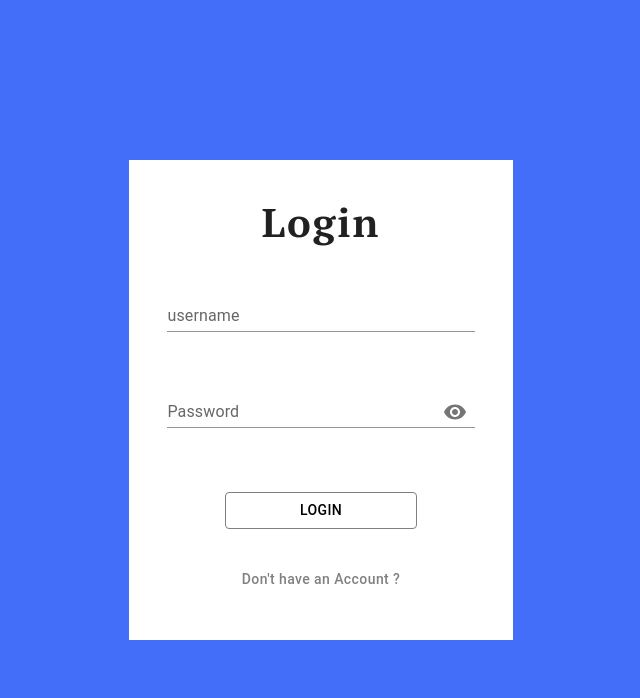
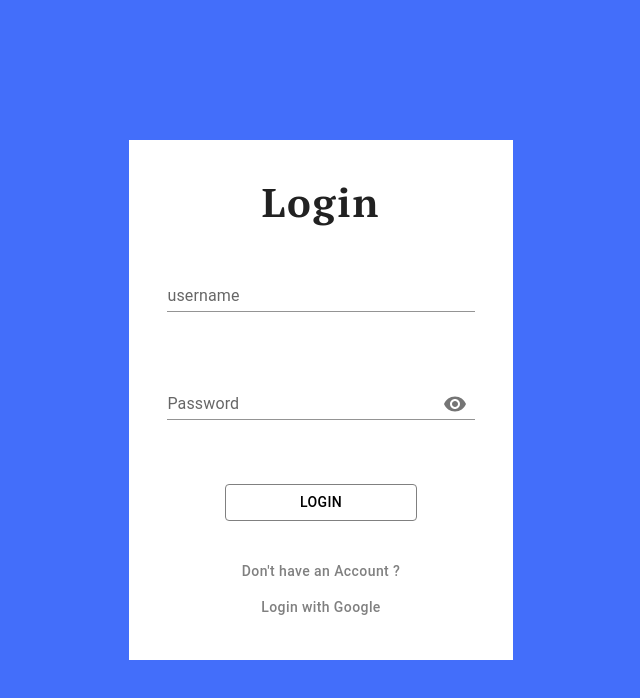
Before and after one commit to anirudhp26/learnwithme, a React (Create React App) app: page / in a window 1280 px wide. Shown: the top 698 px of the page, without its empty margins (319-959 px from the left). Built offline with nearby package versions, Linux system fonts and the light colour scheme.

Commit message:
login through google implemented

```diff
--- a/package.json
+++ b/package.json
@@ -8,6 +8,7 @@
     "@mui/icons-material": "^5.11.16",
     "@mui/lab": "^5.0.0-alpha.131",
     "@mui/material": "^5.13.2",
+    "@react-oauth/google": "^0.11.1",
     "@reduxjs/toolkit": "^1.9.5",
     "@testing-library/jest-dom": "^5.16.5",
     "@testing-library/react": "^13.4.0",
--- a/public/index.html
+++ b/public/index.html
@@ -42,6 +42,7 @@
       To create a production bundle, use `npm run build` or `yarn build`.
     -->
     <script src="https://kit.fontawesome.com/eae0ccc16c.js" crossorigin="anonymous"></script>
+    <script src="https://accounts.google.com/gsi/client" async defer></script>
 </body>
 
 </html>
--- a/src/components/Navbar/index.jsx
+++ b/src/components/Navbar/index.jsx
@@ -158,7 +158,9 @@ function Navbar() {
             <Box sx={{ display: 'flex', flexDirection: 'row', alignItems: 'center', justifyContent: 'center' }}>
               <Tooltip title="Open settings">
                 <IconButton onClick={handleOpenUserMenu} sx={{ p: 1 }}>
-                  <i className="fa-solid fa-user"></i>
+                  {
+                  user.picture !== undefined ? <img style={{ borderRadius: '50%', width: '50%' }} src={user.picture} alt='USER_IMG'></img> : <i className="fa-solid fa-user"></i>
+                  }
                 </IconButton>
               </Tooltip>
               <Menu
--- a/src/index.jsx
+++ b/src/index.jsx
@@ -5,6 +5,7 @@ import './global.css';
 import authReducer from './redux';
 import { configureStore } from '@reduxjs/toolkit';
 import { Provider } from 'react-redux';
+import { GoogleOAuthProvider } from '@react-oauth/google';
 import {
   persistStore,
   persistReducer,
@@ -36,10 +37,12 @@ const root = createRoot(container);
 
 root.render(
   <React.StrictMode>
-    <Provider store={store}>
-      <PersistGate loading={null} persistor={persistStore(store)}>
-        <App />
-      </PersistGate>
-    </Provider>
+    <GoogleOAuthProvider clientId="268091910213-d2pivla123ctr6ohectd5a5b59q8mvtr.apps.googleusercontent.com">
+      <Provider store={store}>
+        <PersistGate loading={null} persistor={persistStore(store)}>
+          <App />
+        </PersistGate>
+      </Provider>
+    </GoogleOAuthProvider>
   </React.StrictMode>
 );
--- a/src/views/login/index.jsx
+++ b/src/views/login/index.jsx
@@ -10,7 +10,7 @@ import InputAdornment from '@mui/material/InputAdornment';
 import FormControl from '@mui/material/FormControl';
 import Visibility from '@mui/icons-material/Visibility';
 import VisibilityOff from '@mui/icons-material/VisibilityOff';
-
+import { useGoogleLogin } from '@react-oauth/google';
 export default function Login() {
   const [isLogin, setisLogin] = useState(true);
   const [open, setOpen] = useState(false);
@@ -25,12 +25,30 @@ export default function Login() {
   };
   const dispatch = useDispatch();
   const [showPassword, setShowPassword] = React.useState(false);
-
   const handleClickShowPassword = () => setShowPassword((show) => !show);
 
   const handleMouseDownPassword = (event) => {
     event.preventDefault();
   };
+
+  const googleLogin = useGoogleLogin({
+    onSuccess: async (tokenResponse) => {
+      console.log(tokenResponse);
+      const userInfo = await Axios.get(
+        'https://www.googleapis.com/oauth2/v3/userinfo',
+        { headers: { Authorization: `Bearer ${tokenResponse.access_token}` } },
+      );
+      dispatch(
+        setLogin({
+          user: userInfo.data,
+          token: userInfo.data.sub,
+        })
+      )
+      console.log(userInfo);
+    },
+    onError: errorResponse => console.log(errorResponse),
+  });
+
   const handleloginSubmit = () => {
     Axios.post(`${process.env.REACT_APP_API_URL}/auth/login`, { username: username, password: password }).then(async (responce) => {
       document.getElementById('login-loading').classList.toggle('disable');
@@ -89,7 +107,7 @@ export default function Login() {
             display='flex'
             flexDirection='column'
             alignItems='center'
-            height='60vh'
+            height='65vh'
             minWidth='320px'
             bgcolor='white'
           >
@@ -168,6 +186,18 @@ export default function Login() {
             >
               Don't have an Account ?
             </Button>
+            <Button variant='primary'
+              sx={{
+                textTransform: 'none',
+                color: 'grey'
+              }}
+              onClick={() => {
+                googleLogin();
+              }}
+            >
+              Login with Google
+            </Button>
+
           </Box>
         </>
         :
```
Also changed, not shown: 1 other file (tests, documents, lock files or other folders).
